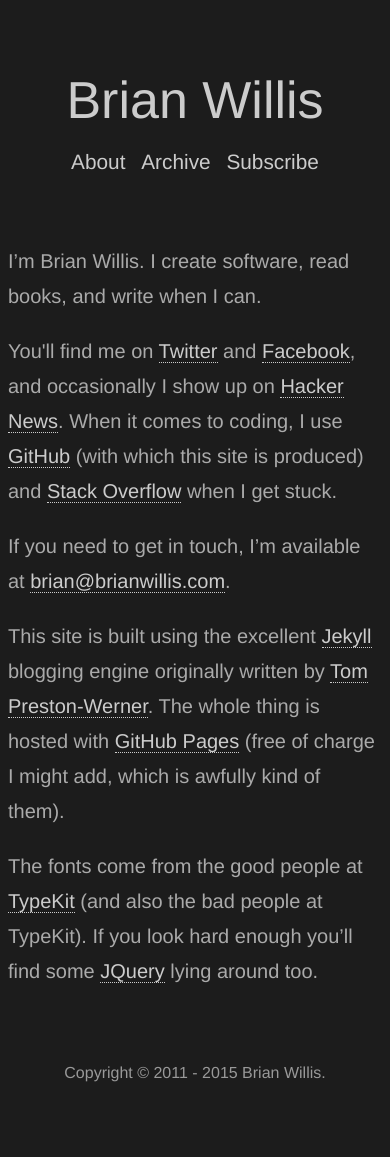
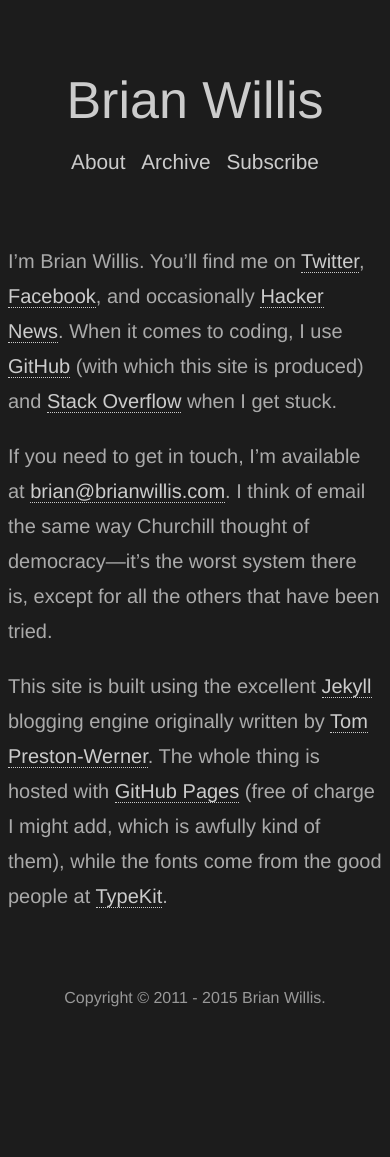
Before and after one commit to brianwillis/brianwillis.github.com, a Jekyll site: the page built from about.html, in a window 390 px wide. Built offline with Jekyll 4.4.1, drawn with Linux system fonts in a browser that asks for light colours; nearby versions of some CDN libraries; after the commit the page ends 1082 px from its top, so only the background shows below that.

Commit message:
Cleaned up stylesheet. Dropped the aboutbox animation.

```diff
--- a/404.html
+++ b/404.html
@@ -5,5 +5,5 @@
 
         <article>
             <h2>404 File Not Found</h2>
-            <p>Whatever you were looking for isn't here. You might want to try going back to <a href="/">the homepage</a>. If you're really stuck you could always <a href="mailto:brian@brianwillis.com">send me an email</a>.</p>
+            <p>Whatever you were looking for isn’t here. You might want to try going back to <a href="/">the homepage</a>. If you’re really stuck you could always <a href="mailto:brian@brianwillis.com">send me an email</a>.</p>
         </article>
--- a/_config.yml
+++ b/_config.yml
@@ -3,8 +3,3 @@
 width: 700
 url: http://brianwillis.com
 include: ['.well-known']
-aboutText:
-    <p>I’m Brian Willis. I create software, read books, and write when I can.</p>
-    <p>You'll find me on <a href="http://twitter.com/_brianwillis" title="Twitter">Twitter</a> and <a href="https://www.facebook.com/profile.php?id=100006737536536" title="Facebook">Facebook</a>, and occasionally I show up on <a href="http://news.ycombinator.com/user?id=brianwillis" title="Hacker News">Hacker News</a>. When it comes to coding, I use <a href="http://github.com/brianwillis" title="Github">GitHub</a> (with which this site is produced) and <a href="http://stackoverflow.com/users/118/brian-willis" title="Stack Overflow">Stack Overflow</a> when I get stuck.</p>
-    <p>If you need to get in touch, I’m available at <a href="mailto:brian@brianwillis.com" title="Send me an email">brian@brianwillis.com</a>.</p>
-    <p>This site is built using the excellent <a href="http://jekyllrb.com">Jekyll</a> blogging engine originally written by <a href="http://tom.preston-werner.com/">Tom Preston-Werner</a>. The whole thing is hosted with <a href="http://pages.github.com/">GitHub Pages</a> (free of charge I might add, which is awfully kind of them).</p> <p>The fonts come from the good people at <a href="http://typekit.com/">TypeKit</a> (and also the bad people at TypeKit). If you look hard enough you’ll find some <a href="http://jquery.com/">JQuery</a> lying around too.
--- a/_layouts/default.html
+++ b/_layouts/default.html
@@ -38,46 +38,15 @@
         <h1><a href="/">Brian Willis</a></h1>
         <nav>
             <ul>
-                <li><a id="aboutLink" href="/about.html" title="About me and the site">About</a></li>
+                <li><a href="/about.html" title="About me and the site">About</a></li>
                 <li><a href="/archive.html" title="A list of older posts">Archive</a></li>
                 <li><a href="http://feeds.feedburner.com/brianwillis" title="Subscribe to the feed">Subscribe</a></li>
             </ul>
         </nav>
     </header>
-    <div id="aboutBox">
-        <div id="aboutText">
-            {{ site.aboutText }}
-        </div>
-    </div>
 {{ content }}
     <footer>
         <p id="copyright">Copyright &copy; 2011 - {{ site.time | date: '%Y' }} Brian Willis.</p>
     </footer>
-
-    <!-- JQuery -->
-    <script src="//ajax.googleapis.com/ajax/libs/jquery/2.1.0/jquery.min.js"></script>
-
-    <!-- Slide open animation for the About link -->
-    <script>
-        $(document).ready(function() {
-            // We don't use the aboutBox with browsers that have JavaScript turned off.
-            $("#aboutLink").prop("href", "#");
-
-            // Firefox won't cache image assets that are hidden until they are displayed.
-            // Here we're forcing the browser to cache the images in advance so that everything looks right.
-            if (navigator.userAgent.toLowerCase().indexOf('firefox') > -1) {
-                var aboutBoxBackground = new Image();
-                if (window.devicePixelRatio > 1) {
-                    aboutBoxBackground.src = "/images/squairy_light@2X.png";
-                } else {
-                    aboutBoxBackground.src = "/images/squairy_light.png";
-                }
-            }
-        });
-
-        $("#aboutLink").click(function() {
-            $("#aboutBox").slideToggle();
-        });
-    </script>
 </body>
 </html>
--- a/about.html
+++ b/about.html
@@ -4,5 +4,7 @@
 ---
 
         <article>
-            {{ site.aboutText }}
+            <p>I’m Brian Willis. You’ll find me on <a href="http://twitter.com/_brianwillis" title="Twitter">Twitter</a>, <a href="https://www.facebook.com/profile.php?id=100006737536536" title="Facebook">Facebook</a>, and occasionally <a href="http://news.ycombinator.com/user?id=brianwillis" title="Hacker News">Hacker News</a>. When it comes to coding, I use <a href="http://github.com/brianwillis" title="Github">GitHub</a> (with which this site is produced) and <a href="http://stackoverflow.com/users/118/brian-willis" title="Stack Overflow">Stack Overflow</a> when I get stuck.</p>
+            <p>If you need to get in touch, I’m available at <a href="mailto:brian@brianwillis.com" title="Send me an email">brian@brianwillis.com</a>. I think of email the same way Churchill thought of democracy&mdash;it’s the worst system there is, except for all the others that have been tried.</p>
+            <p>This site is built using the excellent <a href="http://jekyllrb.com">Jekyll</a> blogging engine originally written by <a href="http://tom.preston-werner.com/">Tom Preston-Werner</a>. The whole thing is hosted with <a href="http://pages.github.com/">GitHub Pages</a> (free of charge I might add, which is awfully kind of them), while the fonts come from the good people at <a href="http://typekit.com/">TypeKit</a>.
         </article>
--- a/stylesheet.css
+++ b/stylesheet.css
@@ -19,7 +19,7 @@
     width: 345px;
     font-family: Museo-slab, Helvetica, Verdana, Arial, Sans-Serif;
     font-weight: 300;
-    font-size: 3.75em;
+    font-size: 3.25em;
     color: #CCCCCC;
     margin-top: 0;
     margin-bottom: 0;
@@ -27,7 +27,7 @@
 
 nav {
     position: absolute;
-    bottom: 11px;
+    bottom: 8px;
     right: 0px;
     width: 345px;
 }
@@ -49,31 +49,6 @@
 
 nav li + li {
     padding-left: 10px;
-}
-
-#aboutBox {
-    margin: 0px 0px 0px 0px;
-    width: 100%;
-    background-image: url('/images/squairy_light.png');
-    background-size: 200px 200px;
-    overflow: hidden;
-    display: none;
-}
-
-#aboutText {
-    margin: 20px auto 20px auto;
-    width: 700px;
-    background-color: inherit;
-}
-
-#aboutText p {
-    background-color: inherit;
-    color: #1C1C1C;
-}
-
-#aboutText a {
-    color: #1C1C1C;
-    border-bottom: 1px dotted #1C1C1C;
 }
 
 article {
@@ -102,7 +77,6 @@
     font-weight: 300;
     font-size: 1rem;
     color: #999999;
-    margin-top: 10px;
     margin-bottom: 0px;
 }
 
@@ -124,8 +98,6 @@
 a {
     color: #CCCCCC;
     text-decoration: none;
-    transition: color 0.25s ease-in;
-    -webkit-transition: color 0.25s ease-in;
 }
 
 a:hover {
@@ -207,17 +179,6 @@
         width: 100%;
         text-align: center;
     }
-
-    #aboutBox {
-        width: auto;
-    }
-
-    #aboutText {
-        width: auto;
-        margin-left: 8px;
-        margin-right: 8px;
-    }
-
     article {
         width: auto;
         margin-left: 8px;
@@ -230,7 +191,6 @@
 
     h1 {
         width: 100%;
-        font-size: 3.25em;
         text-align: center;
     }
 
@@ -239,7 +199,6 @@
     }
 
     h2 {
-        font-size: 2em;
         text-align: center;
     }
 
@@ -247,14 +206,3 @@
         text-align: center;
     }
 }
-
-/*Swap out the aboutBox background for high-res artwork on retina displays*/
-@media
-only screen and (-webkit-min-device-pixel-ratio: 1.5),
-only screen and (-o-min-device-pixel-ratio: 3/2),
-only screen and (-moz-min-device-pixel-ratio: 1.5),
-only screen and (min-device-pixel-ratio: 1.5) {
-    #aboutBox {
-        background-image: url('/images/squairy_light@2X.png');
-    }
-}
```
